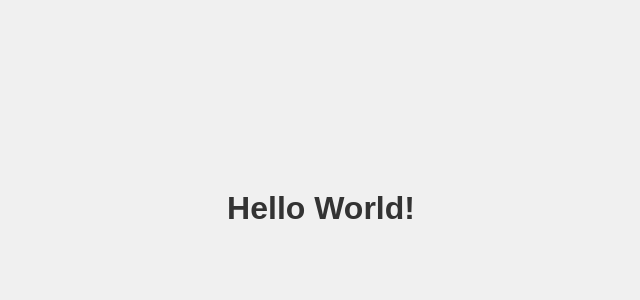
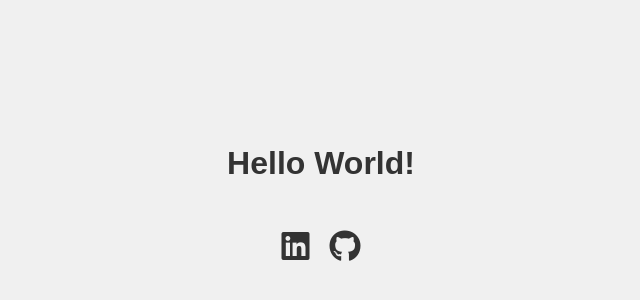
Before and after one commit to florian-frey/florian-frey.github.io, a plain HTML site: page index.html in a window 1280 px wide. Shown: the part 192-492 px from the top of the page, without its empty margins (319-959 px from the left). Drawn offline with Linux system fonts and the light colour scheme.

Commit message:
Add Social Links

```diff
--- a/index.html
+++ b/index.html
@@ -4,10 +4,12 @@
     <meta charset="UTF-8">
     <meta name="viewport" content="width=device-width, initial-scale=1.0">
     <title>Florian Frey</title>
+    <link rel="stylesheet" href="https://cdnjs.cloudflare.com/ajax/libs/font-awesome/6.0.0-beta3/css/all.min.css">
     <style>
         body {
             font-family: Arial, sans-serif;
             display: flex;
+            flex-direction: column;
             justify-content: center;
             align-items: center;
             height: 100vh;
@@ -17,9 +19,38 @@
         h1 {
             color: #333;
         }
+        .links {
+            list-style: none;
+            padding: 0;
+            display: flex;
+            gap: 20px;
+        }
+        .links li {
+            margin: 10px 0;
+        }
+        .links a {
+            text-decoration: none;
+            font-size: 2em;
+            color: #333;
+            transition: color 0.5s ease, filter 0.5s ease;
+            filter: grayscale(100%);
+        }
+        .links a:hover {
+            filter: grayscale(0%);
+        }
+        .links #github:hover {
+            color: #171515;
+        }
+        .links #linkedin:hover {
+            color: #2967b0;
+        }
     </style>
 </head>
 <body>
     <h1>Hello World!</h1>
+    <ul class="links">
+        <li><a href="https://www.linkedin.com/in/florian-frey" target="_blank" id="linkedin"><i class="fab fa-linkedin"></i></a></li>
+        <li><a href="https://github.com/florian-frey" target="_blank" id="github"><i class="fab fa-github"></i></a></li>
+    </ul>
 </body>
 </html>
```
